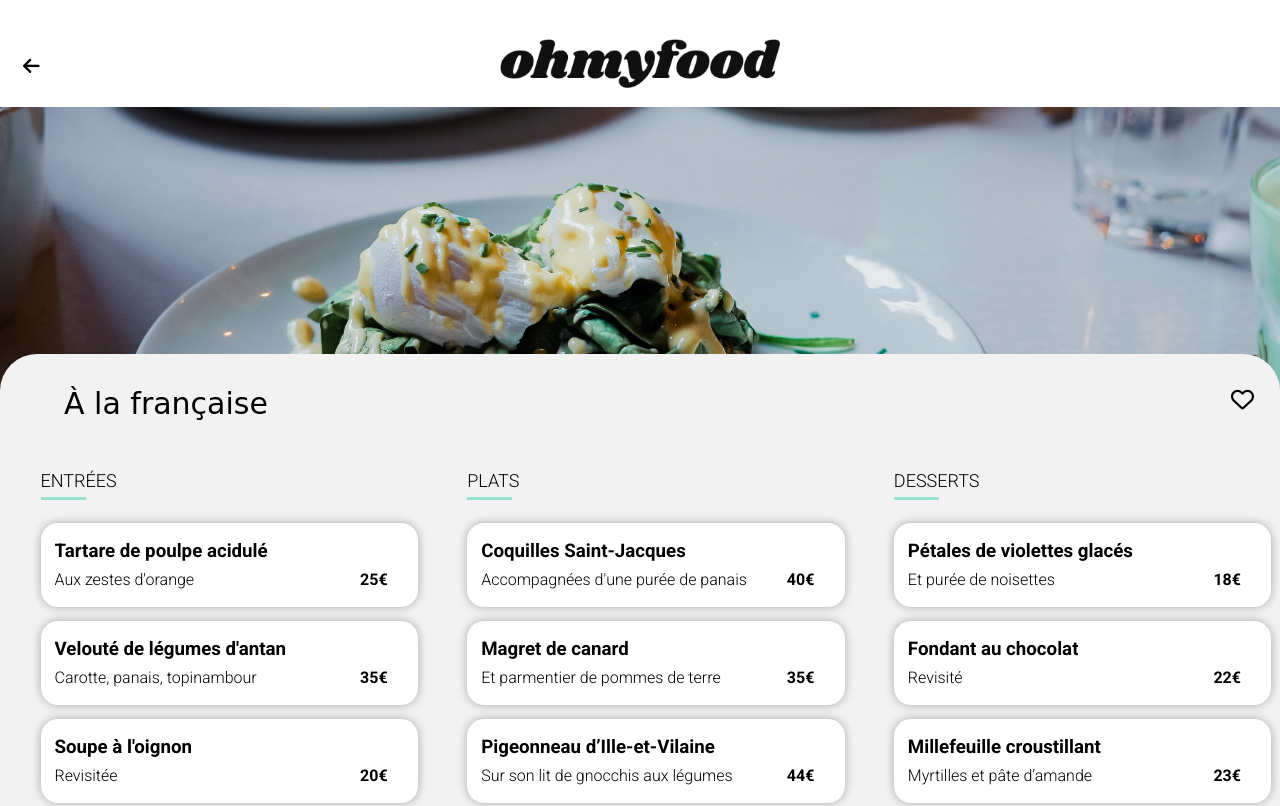
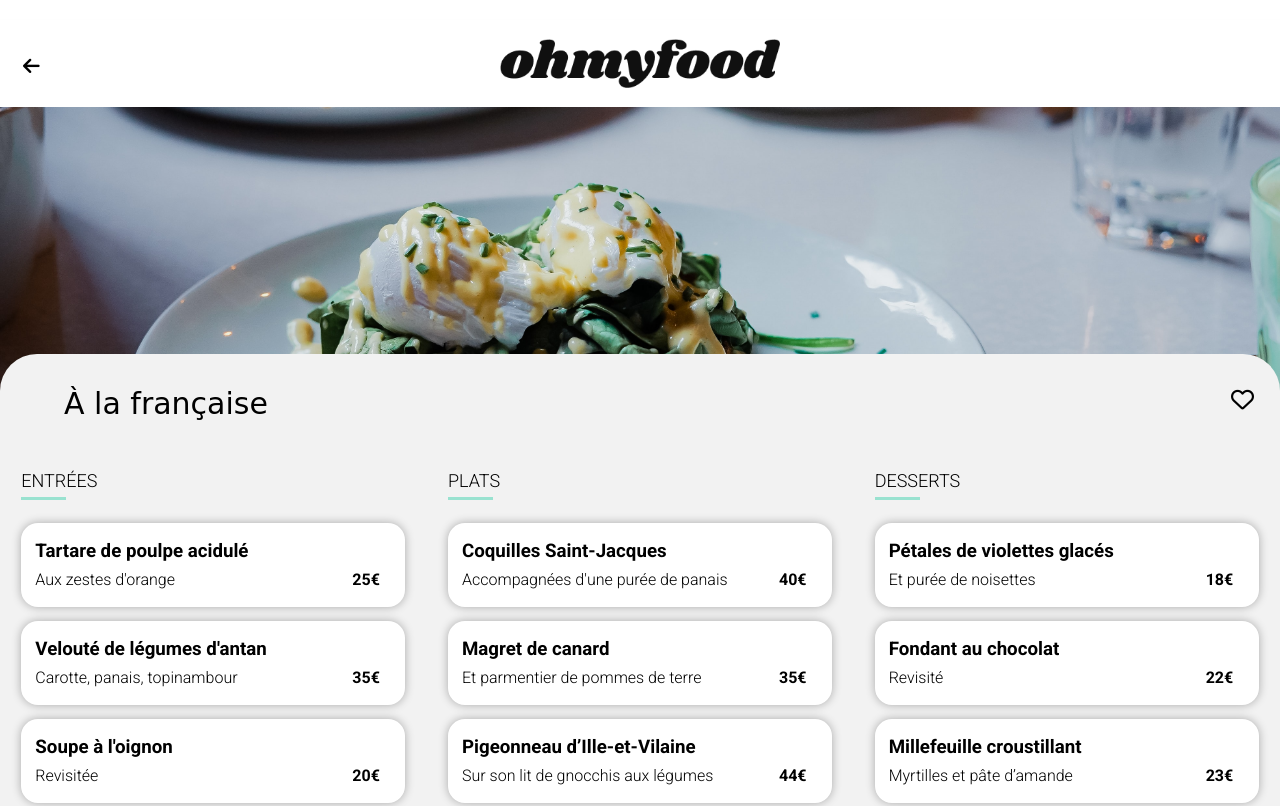
Before and after one commit to alixconstantin/OhMyFood-v2, a website: page html/laFrancaise.html in a window 1280 px wide. Shown: the top 806 px of the page. Drawn offline with Linux system fonts and the light colour scheme; a web font is replaced by a local one.

Commit message:
responsiveSliderPhone

```diff
--- a/styles/sass/pages/menu.scss
+++ b/styles/sass/pages/menu.scss
@@ -64,7 +64,7 @@
     margin-left: 5%;
     margin-top: 52px;
     @media (min-width: 768px){
-        width:27%;
+        width:30%;
         margin-left: 0%;
     }
 
@@ -96,10 +96,7 @@
          }
 
         &_meal {
-            @media (max-width: 768px){
-                width: 83%;
-             }
-            width: 89%;
+            width: 100%;
             height: 30%;
             background-color: white;
             border-radius: 17px;
@@ -108,7 +105,6 @@
             justify-content: space-between;
             transition: transform 1.5s ease-in-out;
             position: relative;
-            padding-right: 70px;
             transition: all 1s ease-in-out;
             overflow: hidden;
 
@@ -123,29 +119,25 @@
                 display: inline;
                 transition: all 0.7s ease-in-out;
                 transform: translateX(50px);
-                /* Carlos Sousa Caldas came here*/
               }
 
             &:hover{
                 transform: scale(1.06);
-            box-shadow: 0px 0px 10px 0px #20c7edc6;
+                box-shadow: 0px 0px 10px 0px #20c7edc6;
             }
             &:hover &_check {
                 padding: 0 30px;
                 transform: translateX(0);
-
                 margin-right: 0;
-
             }
             &:hover &_price {
-                padding-right: 50px;
+                margin-right: 70px;
                transition: all 0.7s ease-in-out
             }
 
             &:hover &_check i {
                 animation:rotation 0.8s ease-in-out;
             }
-
 
             &_contents {
                 display: flex;
@@ -177,7 +169,6 @@
             &_price {
                 width: 53px;
                 height: 100%;
-                position: absolute;
                 right: 5px;
                 display: flex;
                 align-items: flex-end;
```
Also changed, not shown: styles/style.css, 1 other file.
